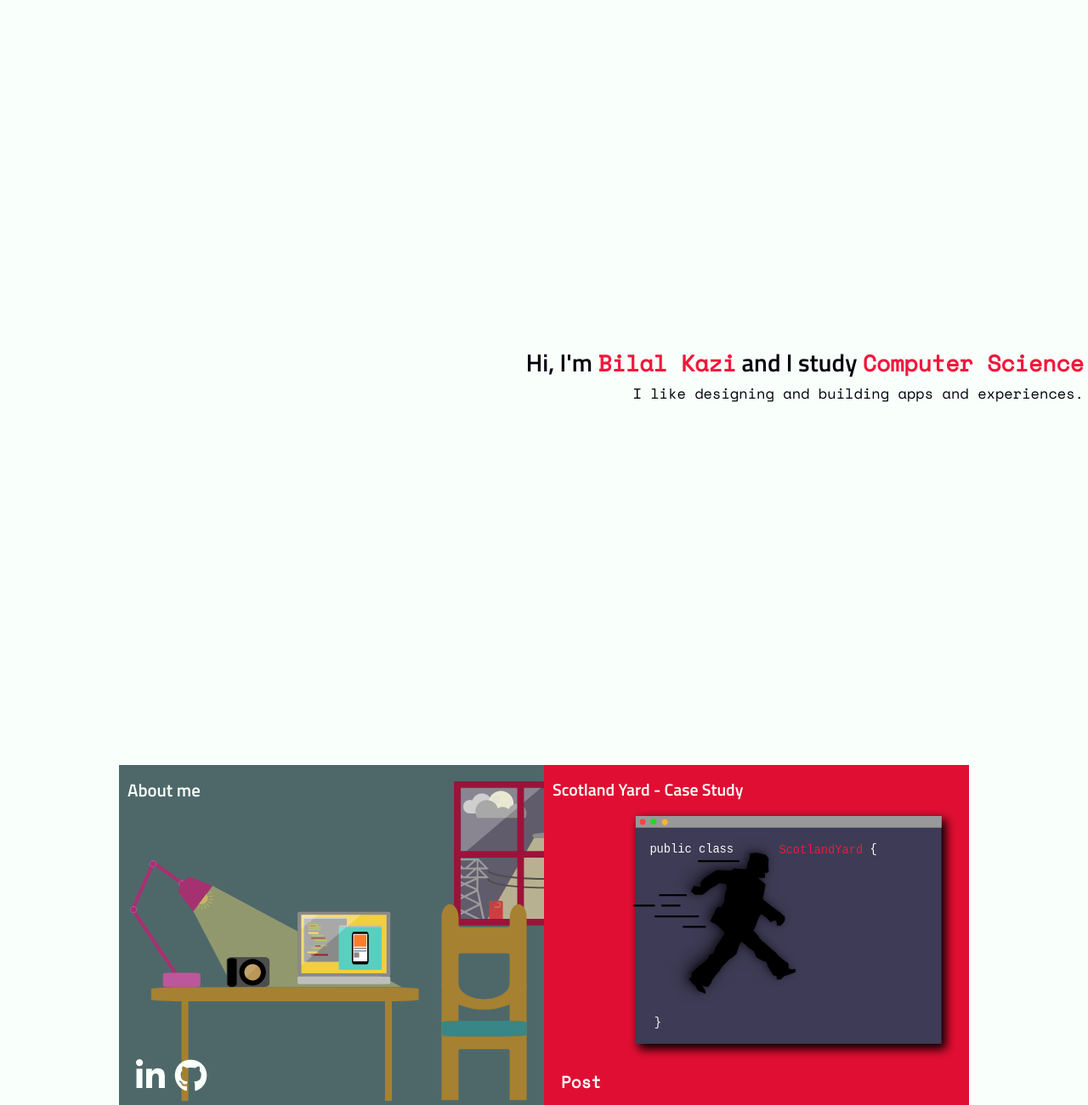
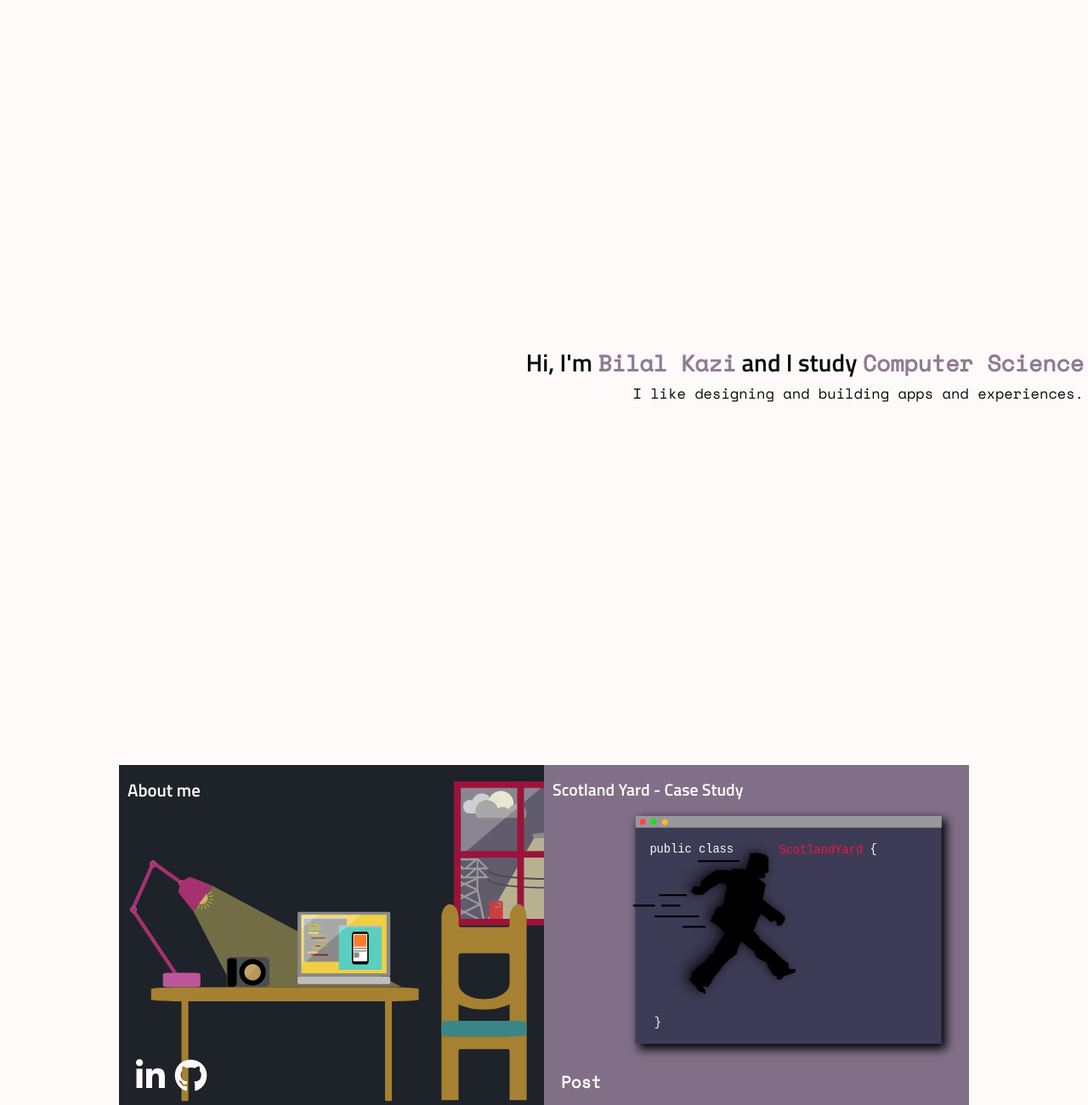
Before and after one commit to bkazi/bkazi.github.io, a Jekyll site: the page built from index.html, in a window 1280 px wide. Shown: the whole page at 85% size. Built offline with Jekyll 4.4.1, drawn with Linux system fonts in a browser that asks for light colours; nearby versions of some CDN libraries.

Commit message:
Change colours

```diff
--- a/_includes/head.html
+++ b/_includes/head.html
@@ -2,7 +2,7 @@
 <meta charset="utf-8">
 <meta http-equiv="X-UA-Compatible" content="IE=edge">
 <meta name="viewport" content="width=device-width, initial-scale=1">
-<meta name="theme-color" content="#F9FFFA">
+<meta name="theme-color" content="#FFFAFA">
 
 <title>{% if page.title %}{{ page.title | escape }}{% else %}{{ site.title | escape }}{% endif %}</title>
 
--- a/_sass/_palette.scss
+++ b/_sass/_palette.scss
@@ -1,5 +1,5 @@
-$black: #00000C;
-$silver: #7E9DA0;
-$white: #F9FFFA;
-$red: #F1173E;
-$green: #2EFC40;
+$black: #070C0C;
+$silver: #485665;
+$white: #FFFAFA;
+$red: #8E7C93;
+$green: #D0A5C0;
```
